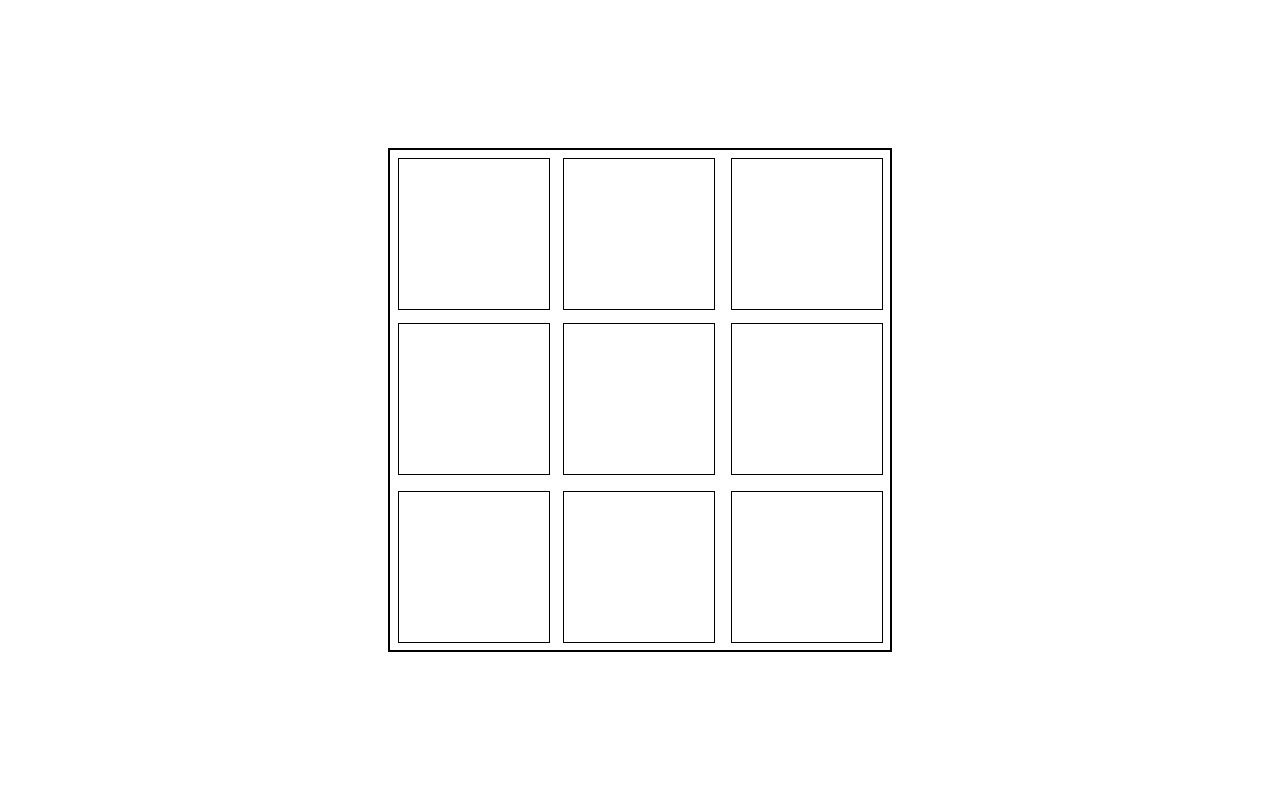
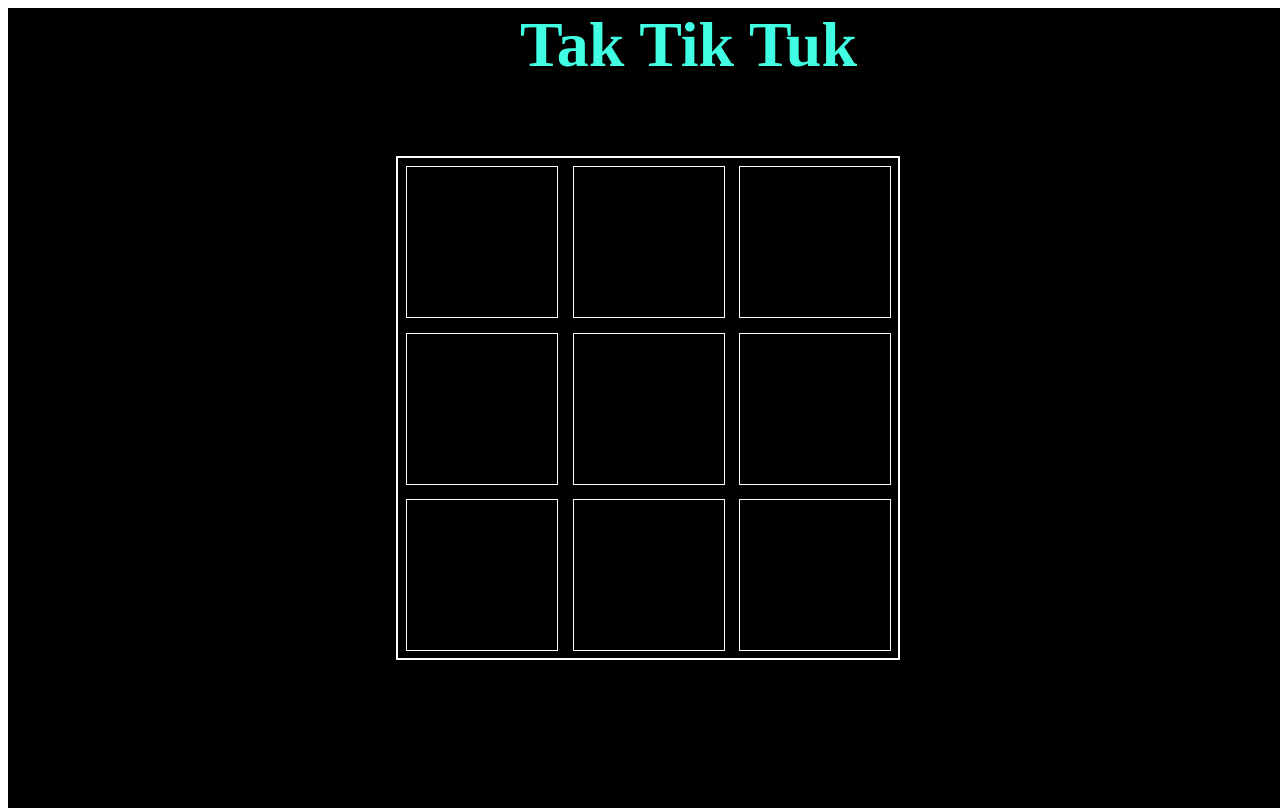
Before and after one commit to Theekshana99/My_Game, a plain HTML site: page index.html in a window 1280 px wide. Drawn offline with Linux system fonts and the light colour scheme.

Commit message:
Content Updated

```diff
--- a/assests/css/Box9.css
+++ b/assests/css/Box9.css
@@ -1,3 +1,18 @@
+#window{
+    width: 100%;
+    height: 100%;
+    position: absolute;
+    background-color: black;
+}
+#name{
+    left: 40%;
+    /*right: 0;*/
+    margin: auto;
+    position: absolute;
+    font-size: 400%;
+    color: #40ffe2;
+}
+
 #bigBox{
     left: 0;
     right: 0;
@@ -7,7 +22,7 @@
     position: absolute;
     width: 500px;
     height: 500px;
-    border: 2px solid black;
+    border: 2px solid white;
 }
 
 #box1{
@@ -16,17 +31,17 @@
     margin: auto;
     width: 30%;
     height: 30%;
-    border: 1px solid black;
+    border: 1px solid white;
     position: absolute;
 }
 
 #box2{
-    left: 34.5%;
+    left: 35%;
     top: 1.5%;
     margin: auto;
     width: 30%;
     height: 30%;
-    border: 1px solid black;
+    border: 1px solid white;
     position: absolute;
 }
 
@@ -36,37 +51,37 @@
     margin: auto;
     width: 30%;
     height: 30%;
-    border: 1px solid black;
+    border: 1px solid white;
     position: absolute;
 }
 
 #box4{
     left: 1.5%;
-    top: 34.5%;
+    top: 35%;
     margin: auto;
     width: 30%;
     height: 30%;
-    border: 1px solid black;
+    border: 1px solid white;
     position: absolute;
 }
 
 #box5{
-    left: 34.5%;
-    top: 34.5%;
+    left: 35%;
+    top: 35%;
     margin: auto;
     width: 30%;
     height: 30%;
-    border: 1px solid black;
+    border: 1px solid white;
     position: absolute;
 }
 
 #box6{
     right: 1.5%;
-    top: 34.5%;
+    top: 35%;
     margin: auto;
     width: 30%;
     height: 30%;
-    border: 1px solid black;
+    border: 1px solid white;
     position: absolute;
 }
 
@@ -76,18 +91,18 @@
     margin: auto;
     width: 30%;
     height: 30%;
-    border: 1px solid black;
+    border: 1px solid white;
     position: absolute;
 }
 
 #box8{
-    left: 34.5%;
+    left: 35%;
     bottom: 1.5%;
     margin: auto;
     width: 30%;
     height: 30%;
     position: absolute;
-    border: 1px solid black;
+    border: 1px solid white;
 }
 
 #box9{
@@ -97,5 +112,5 @@
     width: 30%;
     height: 30%;
     position: absolute;
-    border: 1px solid black;
+    border: 1px solid white;
 }
--- a/index.html
+++ b/index.html
@@ -1,5 +1,5 @@
 <!DOCTYPE html>
-<html lang="en">
+<html lang="en" xmlns="http://www.w3.org/1999/html">
 <head>
     <meta charset="UTF-8">
     <link rel="stylesheet" href="assests/css/Box9.css">
@@ -7,6 +7,8 @@
 
 </head>
 <body>
+<section id="window">
+<h1 id="name">Tak Tik Tuk</h1>
 <section id="bigBox">
     <div id="box1"></div>
     <div id="box2"></div>
@@ -18,6 +20,7 @@
     <div id="box8"></div>
     <div id="box9"></div>
 </section>
+</section>
 </body>
 <link rel="stylesheet" href="assests/css/Box9.css">
 </html>
```
